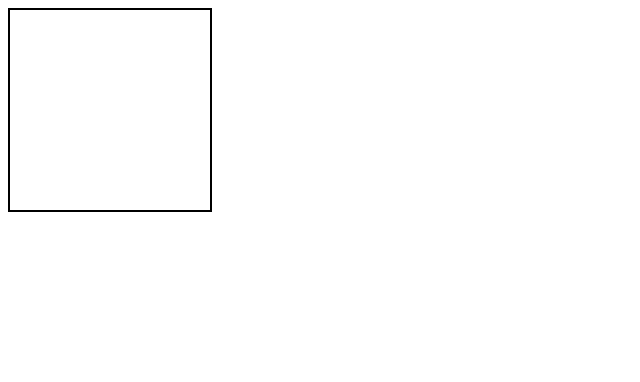
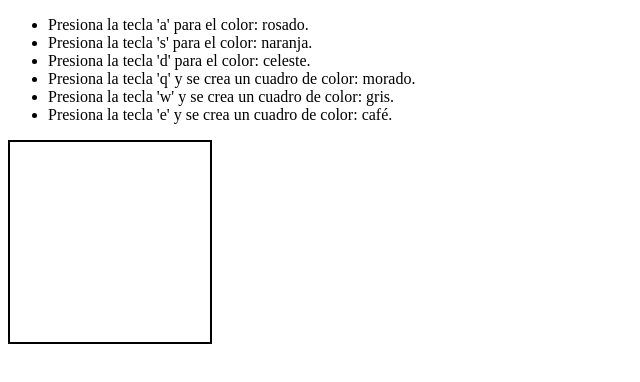
Before and after one commit to JeApitz/desafio3funciones.github.io, a plain HTML site: page keydown.html in a window 1280 px wide. Shown: the whole page, without its empty margins (0-640 px from the left). Drawn offline with Linux system fonts and the light colour scheme.

Commit message:
Actualización de indicaciones

```diff
--- a/assets/js/keydown.js
+++ b/assets/js/keydown.js
@@ -12,6 +12,16 @@ document.addEventListener("keydown", function (event) {
     color2();
   } else if (event.key === "d" || event.key === "D") {
     color3();
+  }
+});
+
+document.addEventListener("keydown", function (evento) {
+  if (evento.key === "q" || evento.key === "Q") {
+    agregarElemento(q);
+  } else if (evento.key === "w" || evento.key === "W") {
+    agregarElemento(w);
+  } else if (evento.key === "e" || evento.key === "E") {
+    agregarElemento(e);
   }
 });
 
@@ -38,13 +48,3 @@ function agregarElemento(color) {
   nuevocuadro.style.backgroundColor = color;
   cuadro.appendChild(nuevocuadro);
 }
-
-document.addEventListener("keydown", function (evento) {
-  if (evento.key === "q" || evento.key === "Q") {
-    agregarElemento(q);
-  } else if (evento.key === "w" || evento.key === "W") {
-    agregarElemento(w);
-  } else if (evento.key === "e" || evento.key === "E") {
-    agregarElemento(e);
-  }
-});
--- a/keydown.html
+++ b/keydown.html
@@ -6,6 +6,14 @@
     <title>Document</title>
   </head>
   <body>
+    <ul>
+      <li>Presiona la tecla 'a' para el color: rosado.</li>
+      <li>Presiona la tecla 's' para el color: naranja.</li>
+      <li>Presiona la tecla 'd' para el color: celeste.</li>
+      <li>Presiona la tecla 'q' y se crea un cuadro de color: morado.</li>
+      <li>Presiona la tecla 'w' y se crea un cuadro de color: gris.</li>
+      <li>Presiona la tecla 'e' y se crea un cuadro de color: café.</li>
+    </ul>
     <div
       id="key"
       style="
```
Also changed, not shown: 4_colores.html (+1 -0 lines), index.html (+2 -0 lines), pintar.html (+1 -0 lines).
